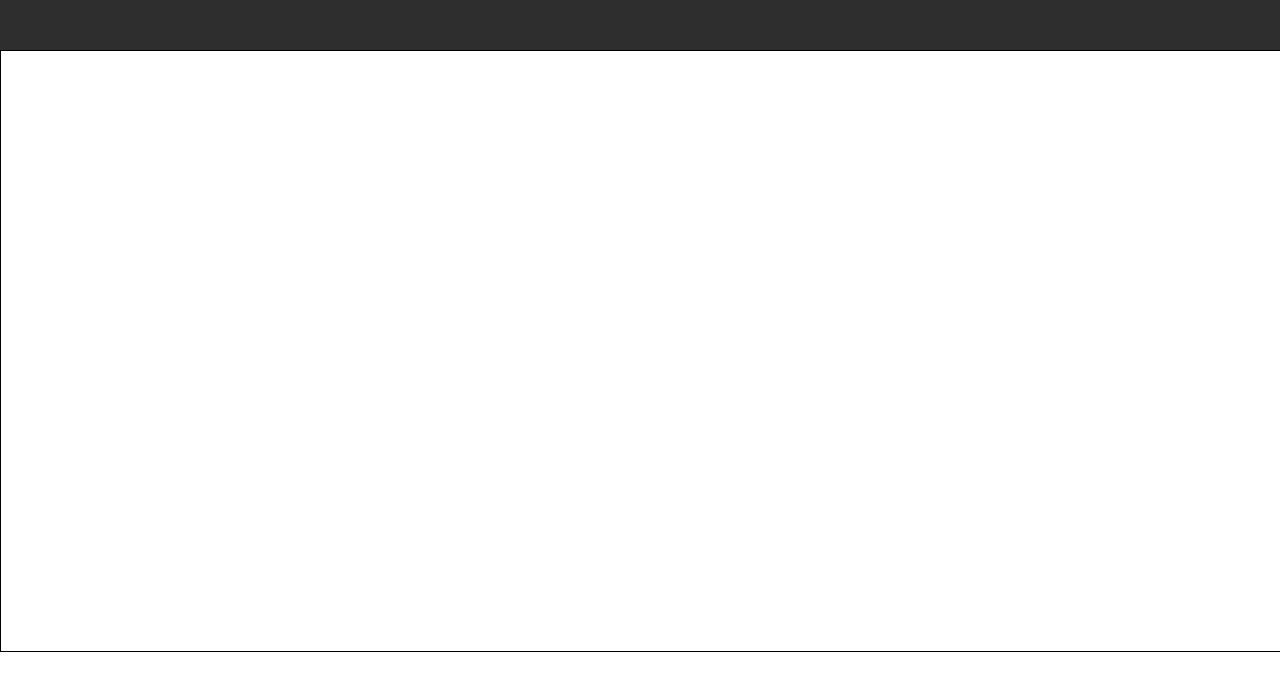
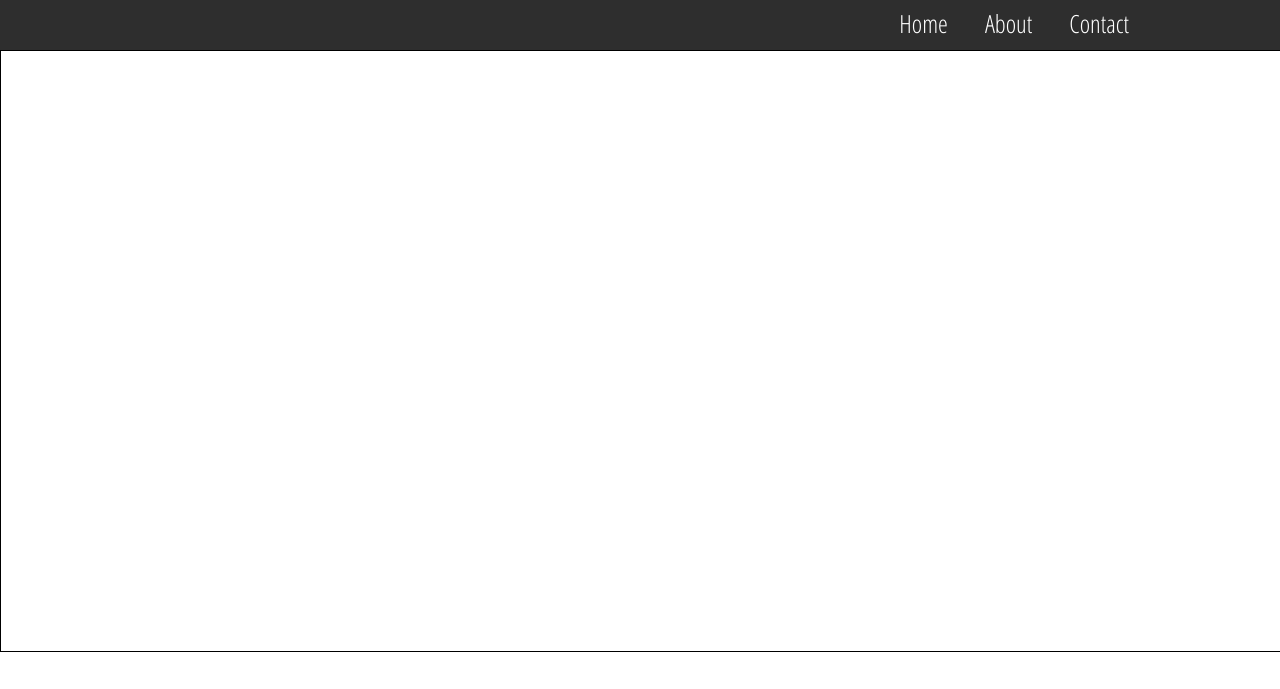
Before and after one commit to jameswulfy/peak-adventures, a plain HTML site: page index.html in a window 1280 px wide. Shown: the top 689 px of the page. Drawn offline with nearby package versions, Linux system fonts and the light colour scheme.

Commit message:
add index.html

```diff
--- a/index.html
+++ b/index.html
@@ -10,7 +10,11 @@
 	</head>
 		<body>
 			<nav class="navbar">
-				<!-- <span id="title">Peak Adventures</span> -->
+				<div class="nav-buttons">
+					<button class="buttons">Contact</button>
+					<button class="buttons">About</button>
+					<button class="buttons">Home</button>
+				</div>
  			</nav>
 
 			<div class="main">
--- a/stylesheet.css
+++ b/stylesheet.css
@@ -5,6 +5,22 @@ body {
 .navbar {
 	height: 50px;
 	background-color:hsla(186, 0%, 18%, 1);
+	margin: 0 auto;
+}
+
+.buttons {
+	background: none;
+	border: none;
+	font-size: 25px;
+	float: right;
+	margin-top: 5px;
+	margin-right: 25px;
+	color: white;
+	font-family: 'Open Sans Condensed', sans-serif;
+}
+
+.nav-buttons {
+	margin-right: 120px;
 }
 
 .main {
```
